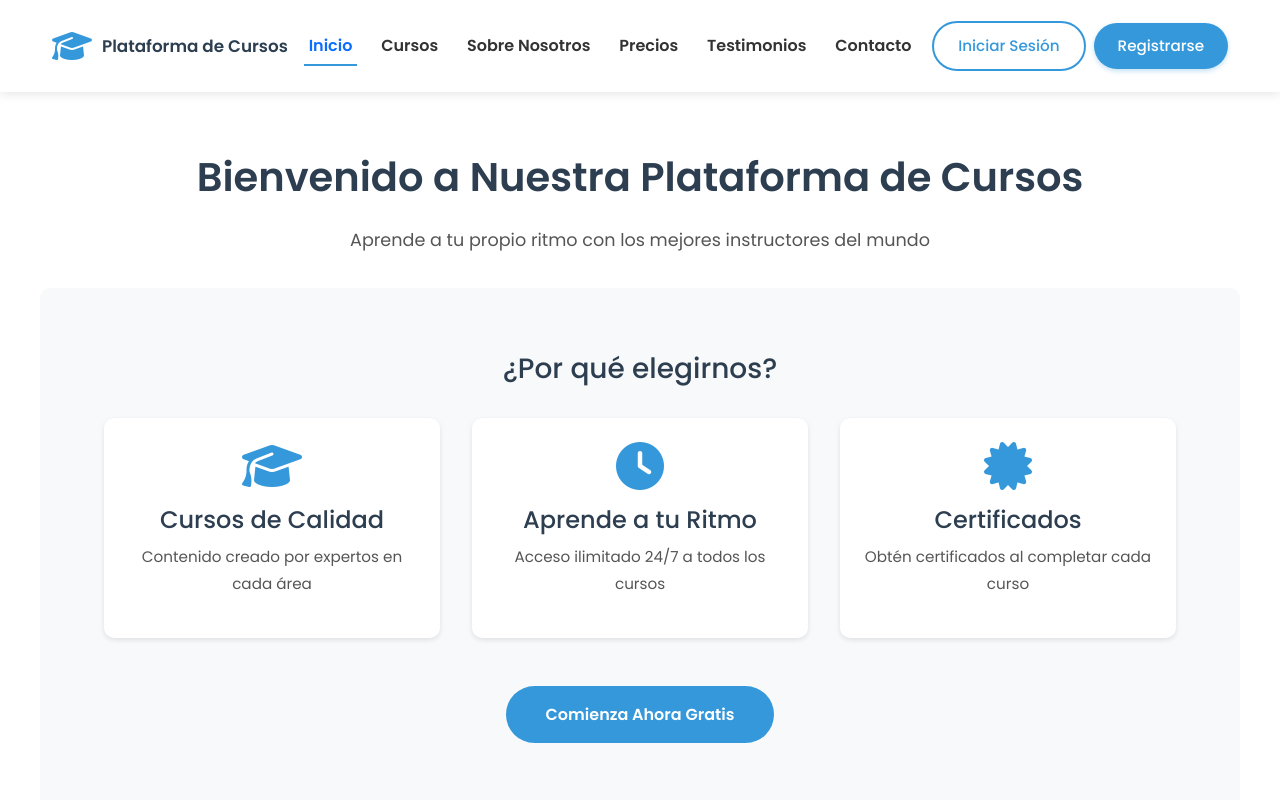
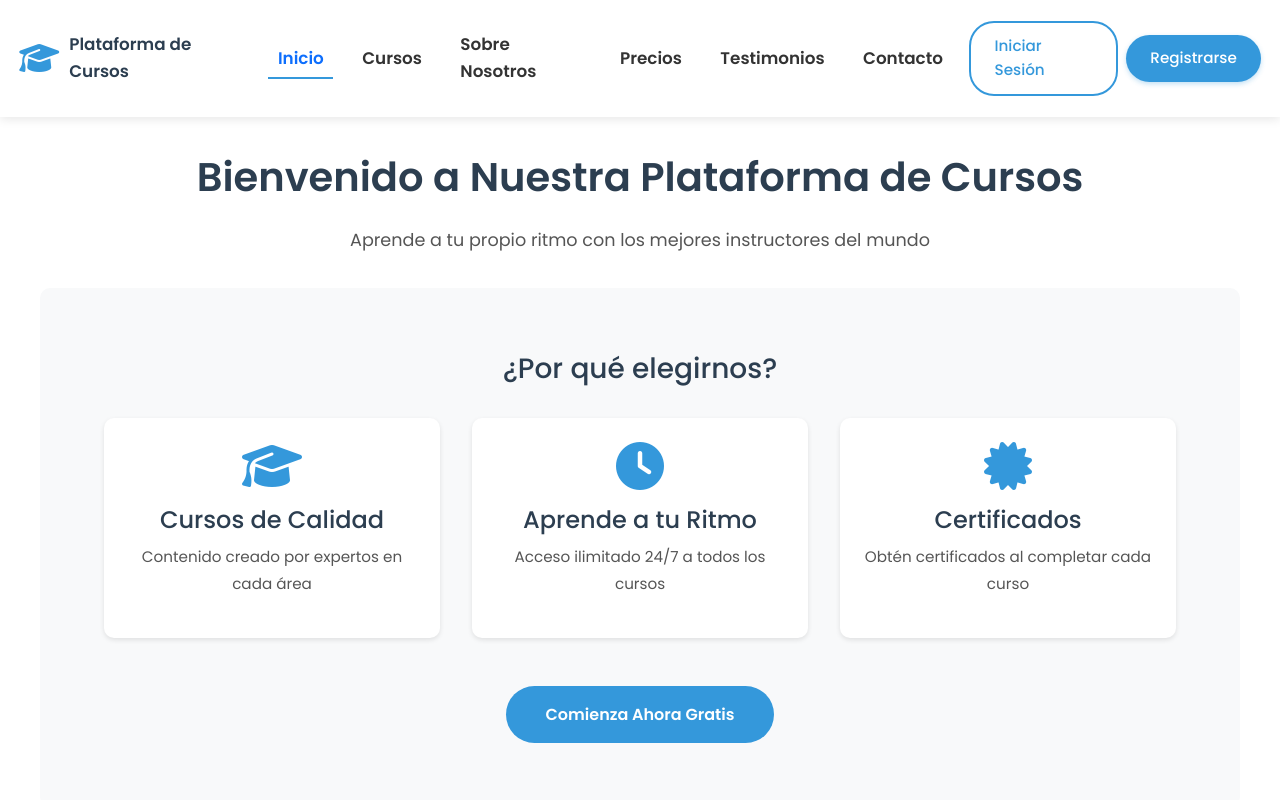
Before and after one commit to GabrielSilva-A/MVP---Facu, a website: page src/index.html in a window 1280 px wide. Shown: the top 800 px of the page. Drawn offline with nearby package versions, Linux system fonts and the light colour scheme.

Commit message:
Navbar: force right-align auth block; enlarge nav link text and padding

```diff
--- a/src/styles/navbar.css
+++ b/src/styles/navbar.css
@@ -5,10 +5,10 @@
 */
 
 .navbar { background: #ffffff; box-shadow: 0 2px 8px rgba(0,0,0,0.06); }
-.nav-container { max-width: 1400px; margin: 0 auto; padding: 0.8rem 1.2rem; display: flex; align-items: center; gap: 1rem; }
+.nav-container { max-width: 1400px; margin: 0 auto; padding: 0.8rem 1.2rem; display: flex; align-items: center; gap: 1rem; justify-content: flex-start !important; width: 100%; }
 .nav-brand { display: flex; align-items: center; gap: 10px; font-weight: 600; color: #2c3e50; font-size: 1.05rem; }
 .nav-menu { list-style: none; display: flex; gap: 1.2rem; align-items: center; margin: 0; padding: 0; }
-.nav-menu .nav-link { text-decoration: none; color: #333; font-weight: 600; font-size: 1rem; padding: 0.45rem 0.3rem; display: inline-block; }
+.nav-menu .nav-link { text-decoration: none; color: #333; font-weight: 600; font-size: 1.05rem; padding: 0.45rem 0.6rem; display: inline-block; }
 .nav-menu .nav-link:hover, .nav-menu .nav-link.active { color: #0d6efd; }
 
 /* push user box to the far right */
```
